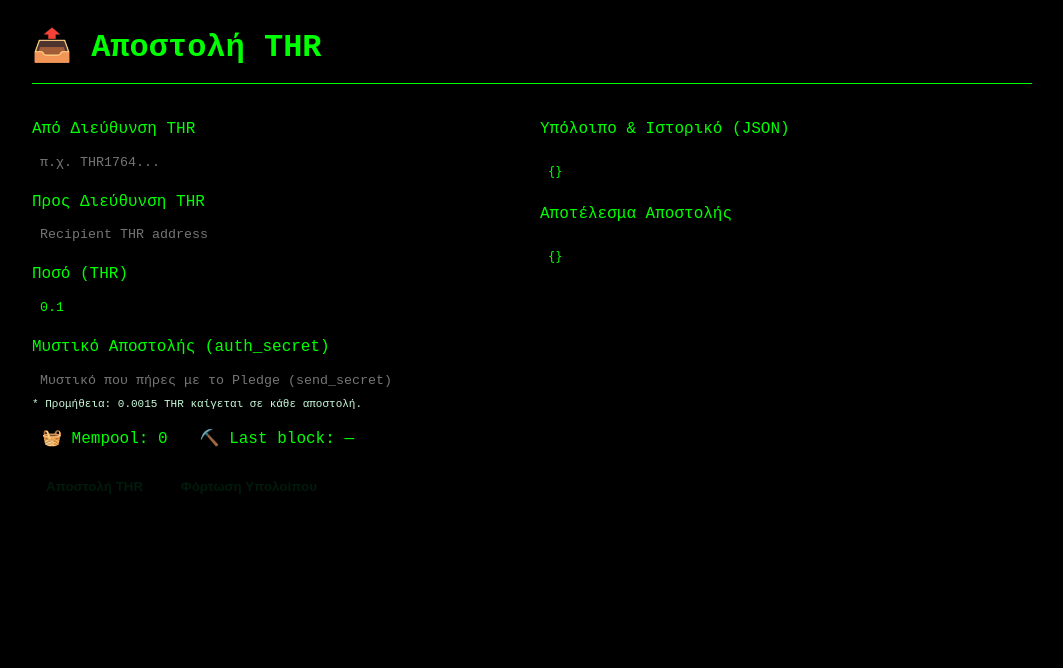
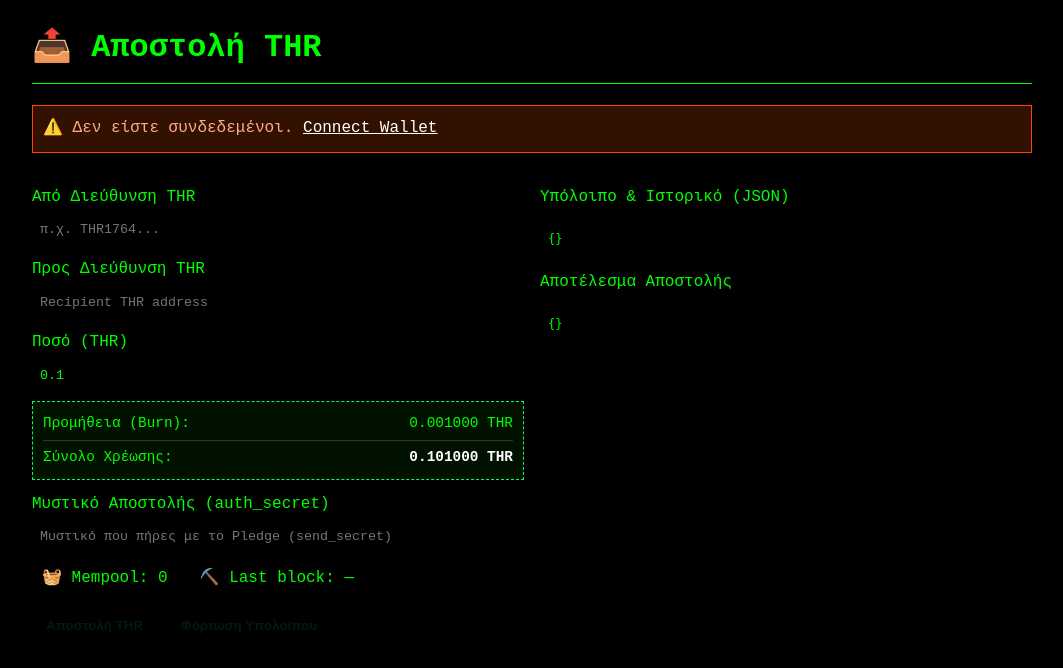
Before and after one commit to Tsipchain/thronos-V3.6, a Flask app: template templates/send.html in a window 1280 px wide. Shown: the part 132-800 px from the top of the page, without its empty margins (108-1171 px from the left). Run offline with Flask 2, Linux system fonts and the light colour scheme; the template is opened without the code that fills it, so the values that code supplies are empty.

Commit message:
Enhance send.html with wallet warning and fee display
Added wallet warning and fee calculation logic to the send page.

```diff
--- a/templates/send.html
+++ b/templates/send.html
@@ -31,6 +31,27 @@
   .muted{color:#8eeabf}
   #chartSection{margin-top:26px;border-top:1px solid var(--line);padding-top:16px}
   iframe{width:100%;height:560px;border:none;background:#111}
+
+  .wallet-warning {
+      background: #331100;
+      border: 1px solid #ff4400;
+      color: #ffaa88;
+      padding: 10px;
+      margin-bottom: 20px;
+      display: none;
+  }
+
+  .fee-box {
+      border: 1px dashed #00ff66;
+      padding: 10px;
+      margin-top: 10px;
+      background: #001100;
+      font-size: 0.9em;
+  }
+  .fee-row {
+      display: flex;
+      justify-content: space-between;
+  }
 </style>
 {% endblock %}
 
@@ -47,6 +68,11 @@
 
 <h1>📤 <span class="lang-el">Αποστολή THR</span><span class="lang-en">Send THR</span></h1>
 
+<div id="walletWarning" class="wallet-warning">
+    ⚠️ <span class="lang-el">Δεν είστε συνδεδεμένοι.</span><span class="lang-en">You are not connected.</span>
+    <a href="/wallet" style="color:#fff; text-decoration:underline;">Connect Wallet</a>
+</div>
+
 <div class="row">
   <div class="col">
     <label for="from_thr"><span class="lang-el">Από Διεύθυνση THR</span><span class="lang-en">From THR Address</span></label>
@@ -56,17 +82,23 @@
     <input id="to_thr" placeholder="Recipient THR address" />
 
     <label for="amount"><span class="lang-el">Ποσό (THR)</span><span class="lang-en">Amount (THR)</span></label>
-    <input id="amount" type="number" step="0.000001" min="0" value="0.1" />
+    <input id="amount" type="number" step="0.000001" min="0" value="0.1" oninput="updateFee()" />
+
+    <div class="fee-box">
+        <div class="fee-row">
+            <span><span class="lang-el">Προμήθεια (Burn)</span><span class="lang-en">Burn Fee (0.5%)</span>:</span>
+            <span id="feeDisplay">0.001000 THR</span>
+        </div>
+        <div class="fee-row" style="margin-top:5px; border-top:1px solid #333; padding-top:5px;">
+            <span><span class="lang-el">Σύνολο Χρέωσης</span><span class="lang-en">Total Cost</span>:</span>
+            <span id="totalCostDisplay" style="color:#fff; font-weight:bold;">0.101000 THR</span>
+        </div>
+    </div>
 
     <label for="auth_secret">
       <span class="lang-el">Μυστικό Αποστολής (auth_secret)</span><span class="lang-en">Send Secret (auth_secret)</span>
     </label>
-    <input id="auth_secret" placeholder="Μυστικό που πήρες με το Pledge (send_secret)" />
-
-    <div class="small-note">
-      <span class="lang-el">* Προμήθεια: 0.0015 THR καίγεται σε κάθε αποστολή.</span>
-      <span class="lang-en">* Fee: 0.0015 THR burned per transaction.</span>
-    </div>
+    <input id="auth_secret" type="password" placeholder="Μυστικό που πήρες με το Pledge (send_secret)" />
 
     <div class="kpi">
       <div>🧺 Mempool: <span id="mpCount">0</span></div>
@@ -105,6 +137,40 @@
 const $ = (id)=>document.getElementById(id);
 const sleep = (ms)=>new Promise(r=>setTimeout(r,ms));
 
+// --- Fee Logic ---
+const FEE_RATE = 0.005; // 0.5%
+const MIN_FEE = 0.001;
+
+function updateFee() {
+    let amount = parseFloat($('amount').value) || 0;
+    if (amount < 0) amount = 0;
+
+    const fee = Math.max(MIN_FEE, amount * FEE_RATE);
+    const total = amount + fee;
+
+    $('feeDisplay').textContent = fee.toFixed(6) + " THR";
+    $('totalCostDisplay').textContent = total.toFixed(6) + " THR";
+}
+
+// --- Auto-fill from localStorage ---
+document.addEventListener('DOMContentLoaded', () => {
+    const savedAddr = localStorage.getItem('thr_address');
+    const savedSecret = localStorage.getItem('thr_secret');
+
+    if (savedAddr) {
+        $('from_thr').value = savedAddr;
+        loadBalance(); // Auto load balance
+    } else {
+        $('walletWarning').style.display = 'block';
+    }
+
+    if (savedSecret) {
+        $('auth_secret').value = savedSecret;
+    }
+
+    updateFee(); // Init fee display
+});
+
 async function pulseNetworkKpis(){
   try{
     const mp = await fetch('/api/mempool').then(r=>r.json());
@@ -125,7 +191,10 @@ pulseNetworkKpis();
 async function loadBalance() {
   const thr = $('from_thr').value.trim();
   const lang = localStorage.getItem('lang') || 'el';
-  if(!thr){ alert(lang==='el'?'Βάλε THR address πρώτα':'Enter THR address first'); return; }
+  if(!thr){
+      // Don't alert on auto-load, just return
+      return;
+  }
 
   try{
     const data = await fetch(`/wallet_data/${encodeURIComponent(thr)}`).then(r=>r.json());
```
